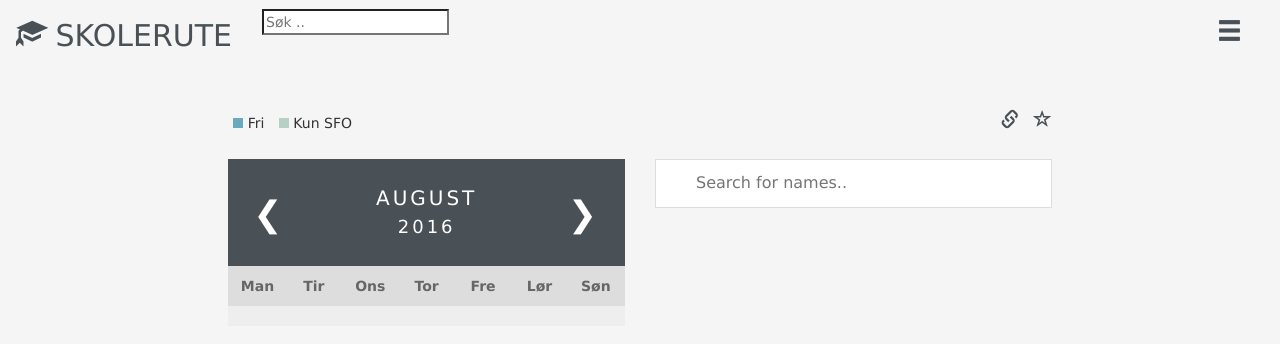
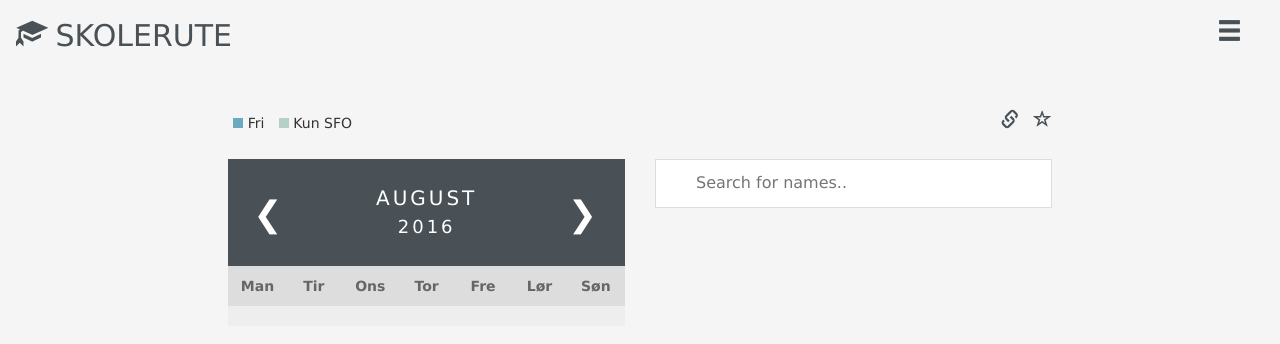
Before and after one commit to Dat210Skoleruten/Skoleruter.no, a plain HTML site: page html/calendar.html in a window 1280 px wide. Drawn offline with nearby package versions, Linux system fonts and the light colour scheme; no server answers.

Commit message:
Added and removed some comments

```diff
--- a/html/calendar.html
+++ b/html/calendar.html
@@ -65,9 +65,9 @@
         <div class="form-group">
             <form>
                 <!-- input bar -->
-                <input type="text" class="navSearch" name="search" id="navSearch" onkeyup="navSearchList()"
+                <!-- <input type="text" class="navSearch" name="search" id="navSearch" onkeyup="navSearchList()"
                         onfocus="getNavListItems()" class="form-control"
-                        placeholder="Søk .." aria-hidden="true" autocomplete="off">
+                        placeholder="Søk .." aria-hidden="true" autocomplete="off"> -->
             </form>
         </div>
     </form>
--- a/scripts/navSearch.js
+++ b/scripts/navSearch.js
@@ -25,7 +25,6 @@ $(document).ready(function () {
 
 });
 
-// $("#indexSearch").(getListItems());
 
 function getNavListItems() {
     var schoolArray = getSchoolArray();
```
